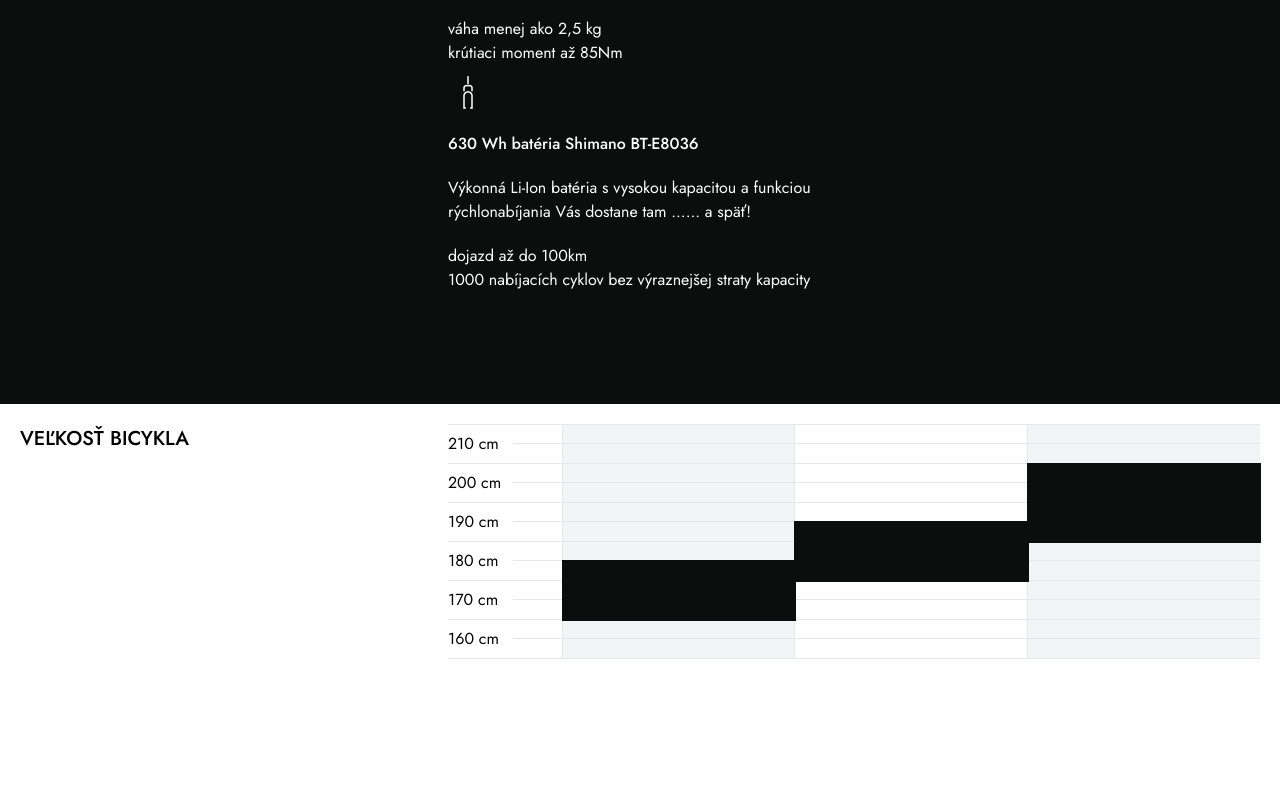
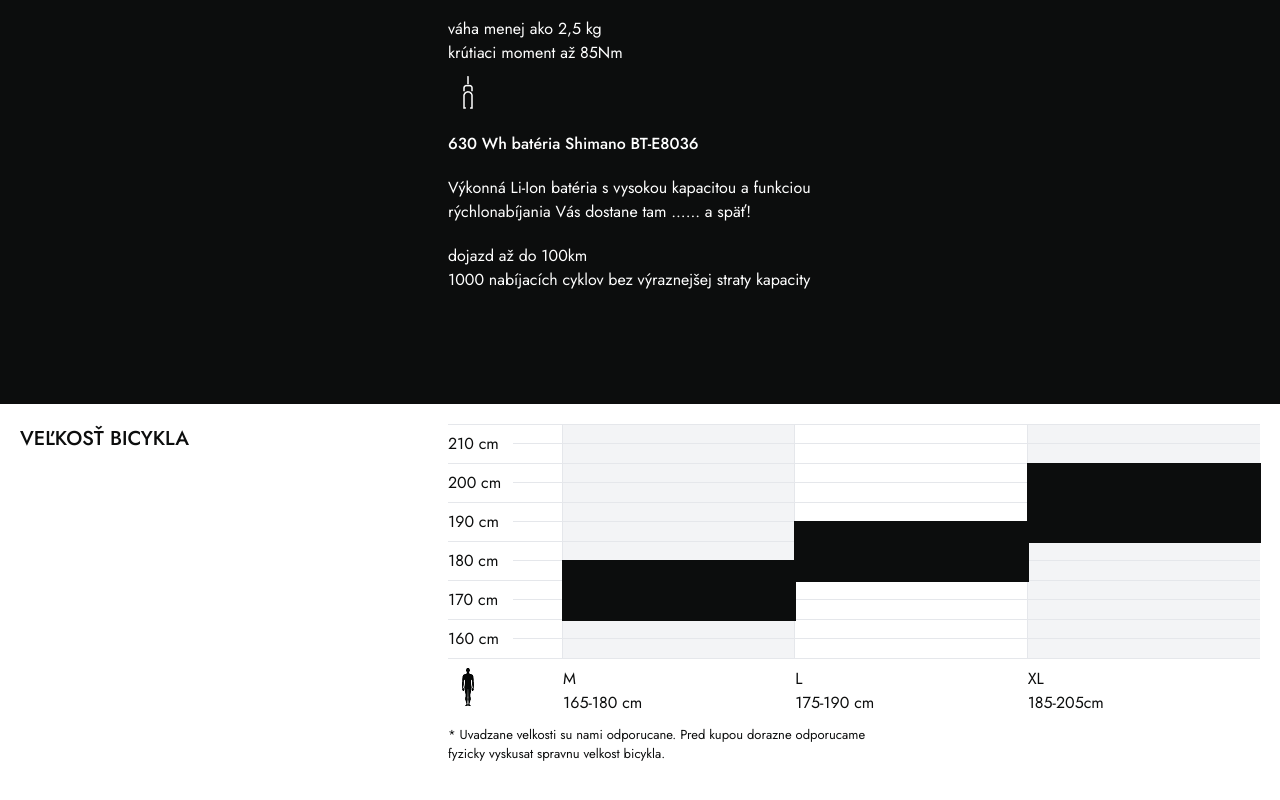
Before and after one commit to AlexanderBezugliy/test-day-tuesday, a React (Vite) app: page / in a window 1280 px wide. Shown: the part 3614-4414 px from the top of the page. Before the commit the page ends 4273 px from the top, so only its background shows below. Built offline with nearby package versions, Linux system fonts and the light colour scheme.

Commit message:
finished Sizes section & response

```diff
--- a/src/components/Sizes.jsx
+++ b/src/components/Sizes.jsx
@@ -3,15 +3,15 @@ import React from "react";
 const Sizes = () => {
 
     return (
-        <div className="mx-auto max-w-[1440px] px-5 mt-5 flex gap-x-20">
+        <div className="mx-auto max-w-[1440px] px-5 mt-5 mb-[50px] flex flex-col sizes-md:flex-row gap-x-20 text-[#0C0D0D]">
             {/* left */}
-            <div className="flex-[30%]">
+            <div className="flex-[30%] mb-5 sizes-md:mb-0 text-center sizes-md:text-start">
                 <h3 className="text-[20px] font-medium">VEĽKOSŤ BICYKLA</h3>
             </div>
 
             {/* right */}
-            <div className="flex-[70%] flex flex-col items-center">
-
+            <div className="flex-[70%] flex flex-col text-[12px] sizes-sm:text-[16px]">
+                {/* grid */}
                 <div className="w-full grid grid-cols-[65px_50px_repeat(3,1fr)] border-t border-gray-200">
                     <div className="py-[7px] row-span-2 border-b  border-gray-200 flex items-center">210 cm</div>
                     <div className="border-r border-b border-gray-200"></div>
@@ -74,7 +74,16 @@ const Sizes = () => {
                     <div className="border-b border-gray-200 bg-gray-100"></div>
                 </div>
 
+                {/* descr grid */}
+                <div className="w-full grid grid-cols-[115px_repeat(3,1fr)] mt-2 ">
+                    <img src="/motor/persone.png" alt="persone" />
+                    <p>M <br />165-180 cm</p>
+                    <p>L <br />175-190 cm</p>
+                    <p>XL <br />185-205cm</p>
+                </div>
 
+                {/* grid text */}
+                <p className="max-w-[453px] mt-2.5 text-[13px]">* Uvadzane velkosti su nami odporucane. Pred kupou dorazne odporucame fyzicky vyskusat spravnu velkost bicykla.</p>
             </div>
         </div>
     );
--- a/src/index.css
+++ b/src/index.css
@@ -27,5 +27,8 @@
     --breakpoint-motor-xl: 1303px;
     --breakpoint-motor-md: 702px;
 
+    --breakpoint-sizes-md: 702px;
+    --breakpoint-sizes-sm: 445px;
+
 
 }
```
Also changed, not shown: public/motor/persone.png (added).
